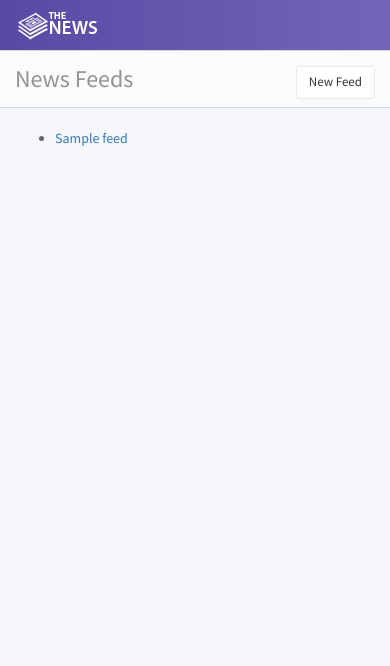
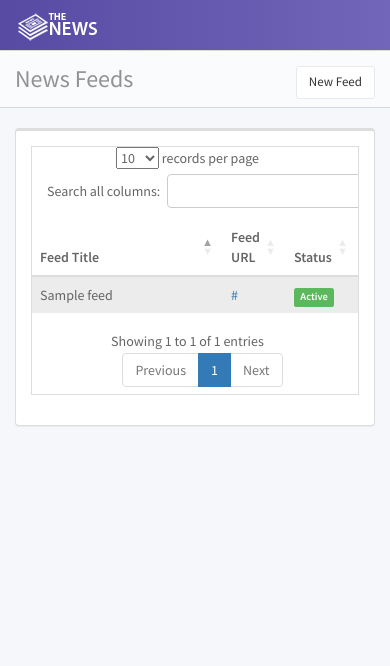
Before and after one commit to jamesblackjr/newsproject, a Django app: page /news/feeds/ in a window 390 px wide. Shown: the top 666 px of the page. Run offline with Django 3.2, Linux system fonts and the light colour scheme; tables that the repository leaves empty hold one stand-in row (values such as "Sample post"); some libraries are stand-ins or nearby versions.

Commit message:
Redesign Feeds List page with interactive and responsive DataTables

```diff
--- a/news/templates/feeds_list.html
+++ b/news/templates/feeds_list.html
@@ -13,11 +13,40 @@
     </div>
     <div class="row">
     	<div class="col-xs-12">
-			<ul>
-				{% for feed in feeds %}
-					<li><a href="{{ feed.url }}" title="{{ feed.title }}">{{ feed.title }}</a></li>
-				{% endfor %}
-			</ul>
+           	<div class="panel panel-default">
+               	<div class="panel-body">
+                  	<div class="table-responsive">
+                     	<table id="feed-table" class="table table-striped table-hover">
+                        	<thead>
+                           	 	<tr>
+                              	  	<th class="wd-md">Feed Title</th>
+                              	  	<th>Feed URL</th>
+                              	  	<th>Status</th>
+                           	 	</tr>
+                        	</thead>
+                        	<tbody>
+								{% for feed in feeds %}
+	                           	 	<tr>
+	                              	  	<td>
+											{{ feed.title }}
+	                              	  	</td>
+	                              	  	<td>
+									  	  	<a href="{{ feed.url }}" target="_blank" title="{{ feed.title }}">{{ feed.url }}</a>
+	                              	  	</td>
+	                              	  	<td>
+											{% if feed.is_active %}
+												<span class="mr-sm label label-success">Active</span>
+											{% else %}
+												<span class="mr-sm label label-danger">Inactive</span>
+											{% endif %}
+	                              	  	</td>
+	                           	 	</tr>
+								{% endfor %}
+                        	</tbody>
+                     	</table>
+                  	</div>
+               	</div>
+            </div>
        	</div>
     </div>
 </div>
--- a/newsproject/static/js/app.js
+++ b/newsproject/static/js/app.js
@@ -0,0 +1,17 @@
+$(document).ready(function() {
+    $('#feed-table').dataTable({
+        'paging':   true,  // Table pagination
+        'ordering': true,  // Column ordering
+        'info':     true,  // Bottom left status text
+        // Text translation options
+        // Note the required keywords between underscores (e.g _MENU_)
+        oLanguage: {
+            sSearch:      'Search all columns:',
+            sLengthMenu:  '_MENU_ records per page',
+            info:         'Showing page _PAGE_ of _PAGES_',
+            zeroRecords:  'Nothing found - sorry',
+            infoEmpty:    'No records available',
+            infoFiltered: '(filtered from _MAX_ total records)'
+        }
+    });
+});
--- a/newsproject/templates/base.html
+++ b/newsproject/templates/base.html
@@ -20,6 +20,9 @@
 
 		<!-- Latest Animate.css Library -->
 		<link rel="stylesheet" href="{% static 'vendor/animate.css/animate.css' %}">
+
+		<!-- Latest DataTables Bootstrap CSS -->
+		<link rel="stylesheet" type="text/css" href="https://cdn.datatables.net/1.10.11/css/dataTables.bootstrap.css">
 
 		<!-- Latest compiled and minified Bootstrap CSS -->
 		<link rel="stylesheet" href="https://maxcdn.bootstrapcdn.com/bootstrap/3.3.6/css/bootstrap.min.css" integrity="sha384-1q8mTJOASx8j1Au+a5WDVnPi2lkFfwwEAa8hDDdjZlpLegxhjVME1fgjWPGmkzs7" crossorigin="anonymous">
@@ -86,6 +89,10 @@
 		<script src="https://ajax.googleapis.com/ajax/libs/jquery/2.2.2/jquery.min.js"></script>
 		<script src="https://maxcdn.bootstrapcdn.com/bootstrap/3.3.6/js/bootstrap.min.js" integrity="sha384-0mSbJDEHialfmuBBQP6A4Qrprq5OVfW37PRR3j5ELqxss1yVqOtnepnHVP9aJ7xS" crossorigin="anonymous"></script>
 
+		<!-- Latest DataTables JavaScript files -->
+		<script type="text/javascript" charset="utf8" src="https://cdn.datatables.net/1.10.11/js/jquery.dataTables.js"></script>
+		<script type="text/javascript" charset="utf8" src="https://cdn.datatables.net/1.10.11/js/dataTables.bootstrap.min.js"></script>
+
 		<!-- Custom App JavaScript -->
 		<script src="{% static 'js/app.js' %}"></script>
 	</body>
```
Also changed, not shown: newsproject/static/img/logo.png.
